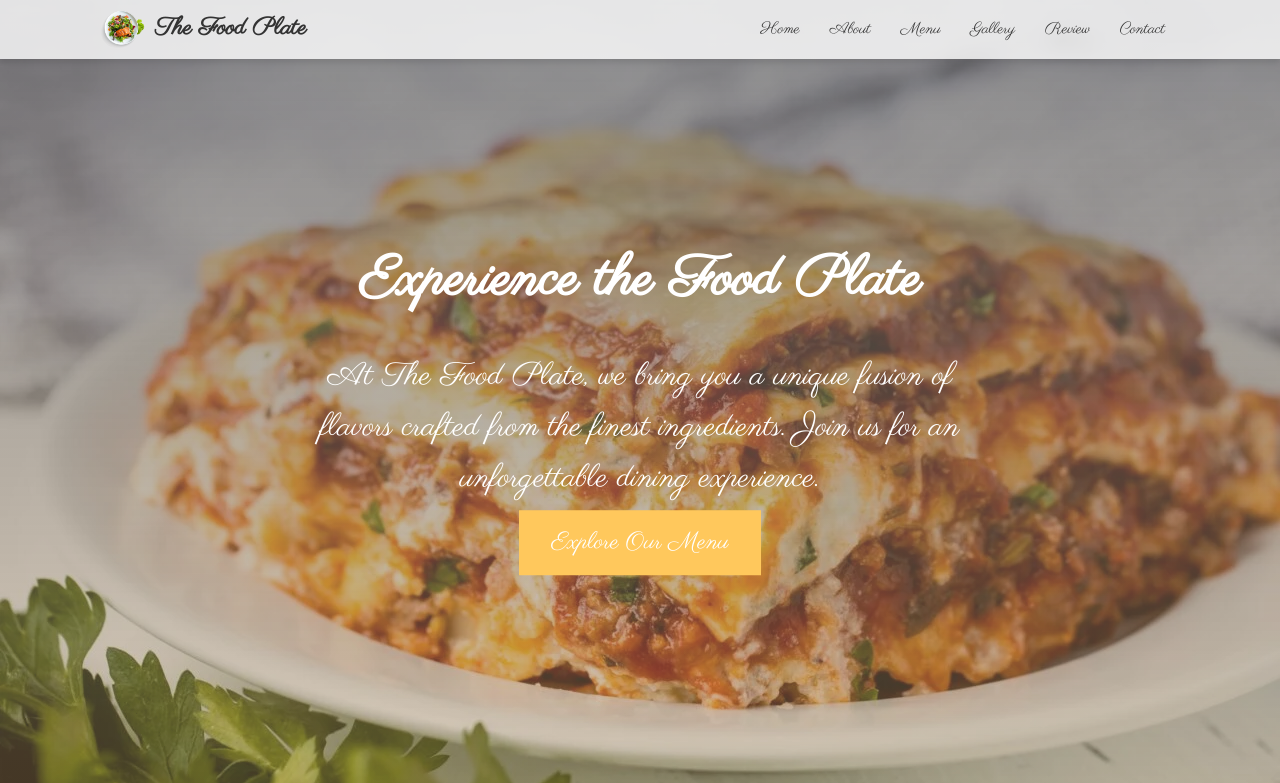
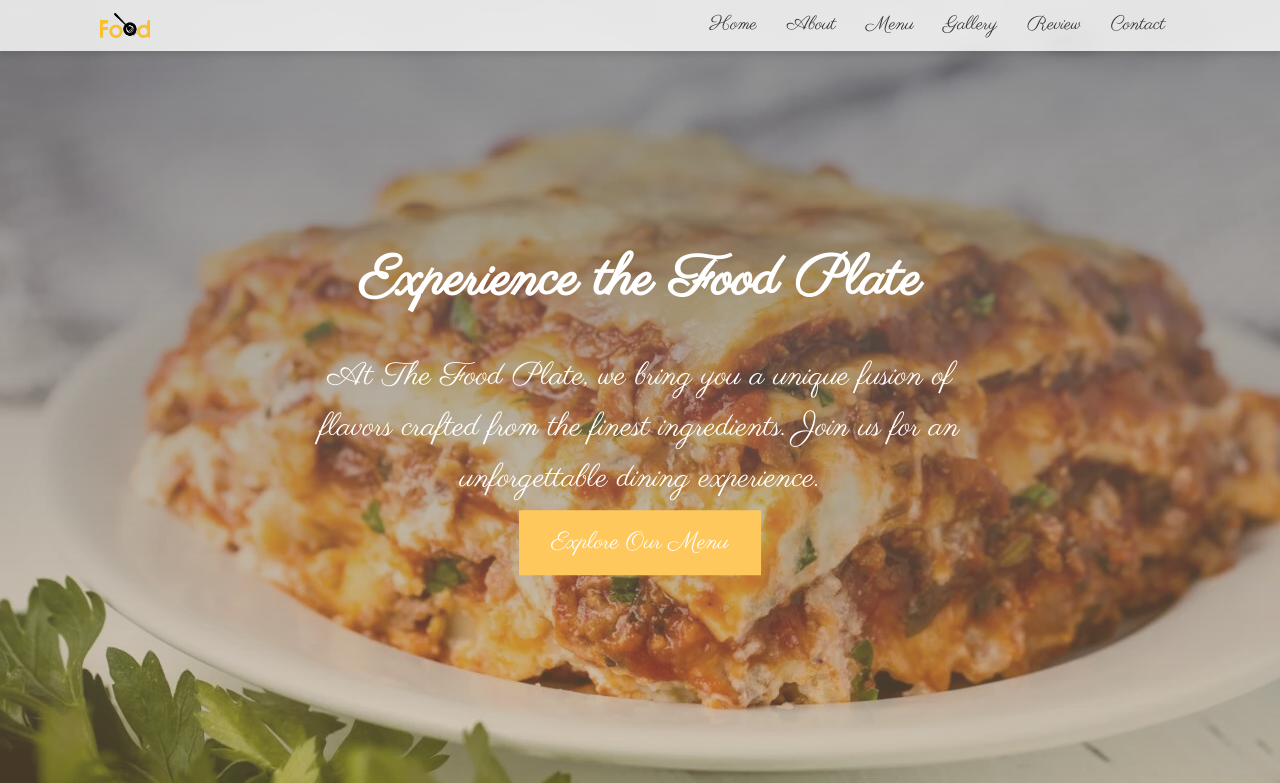
Before and after one commit to justinangeloperez327/day3-activity, a plain HTML site: page index.html in a window 1280 px wide. Shown: the top 783 px of the page. Drawn offline with Linux system fonts and the light colour scheme.

Commit message:
Use logo.png for the navbar

```diff
--- a/css/nav.css
+++ b/css/nav.css
@@ -32,7 +32,7 @@ header {
 }
 
 .store-name {
-  font-size: 1.5em;
+  font-size: 1.8em;
   color: #333; /* Dark color for contrast */
   margin: 0; /* Remove margin for close alignment */
 }
@@ -55,6 +55,7 @@ nav {
   text-decoration: none;
   padding: 10px 15px;
   transition: color 0.3s;
+  font-size: 1.2rem;
 }
 
 .nav-links li a:hover {
--- a/index.html
+++ b/index.html
@@ -17,8 +17,8 @@
       <nav>
         <div class="header-container">
           <div class="brand">
-            <img src="assets/images/Food-Plate.png" alt="Logo" class="logo" />
-            <h1 class="store-name">The Food Plate</h1>
+            <img src="assets/images/logo.png" alt="Logo" class="logo" />
+            <!-- <h1 class="store-name">The Food Plate</h1> -->
           </div>
           <!-- Checkbox for toggle, hidden in all views -->
           <input type="checkbox" id="menu-toggle" />
```
